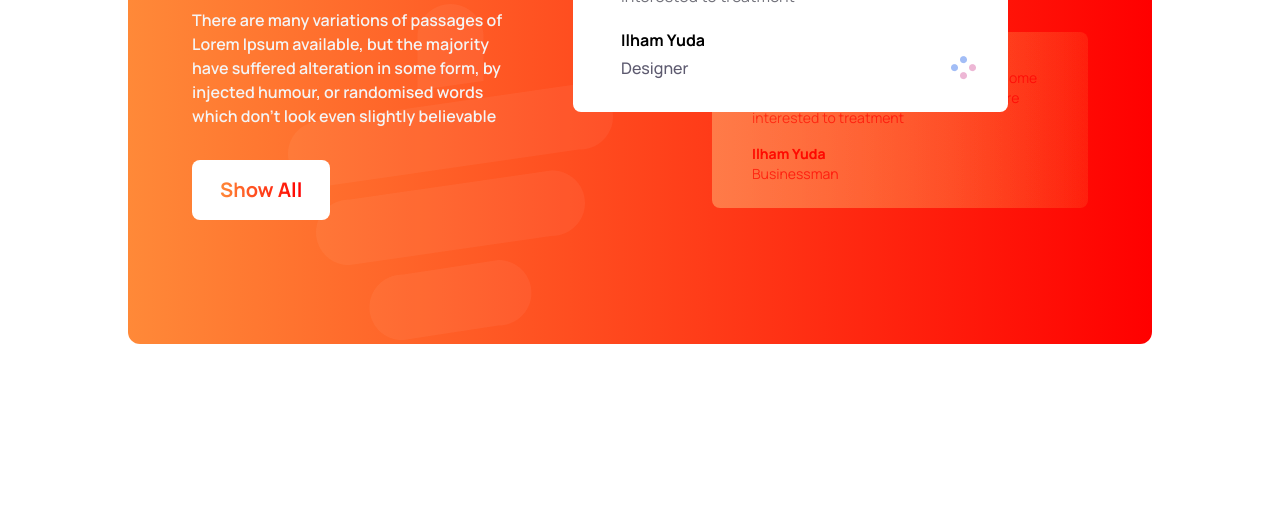
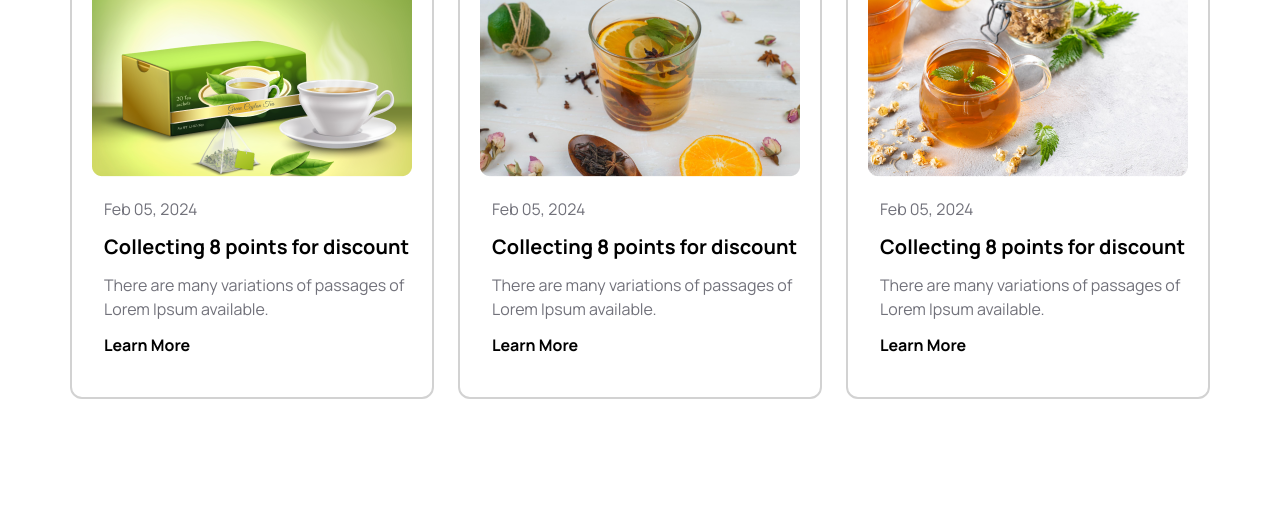
Before and after one commit to Shofiul-17/tea-house-project, a plain HTML site: page index.html in a window 1280 px wide. Shown: the part 328-855 px from the top of the page. Before the commit the page ends 800 px from the top, so only its background shows below. Drawn offline with nearby package versions, Linux system fonts and the light colour scheme.

Commit message:
news & events section completed

```diff
--- a/index.html
+++ b/index.html
@@ -223,7 +223,7 @@
             <!-- ===== Great Tea, Freshly Presented Section End ====== -->
 
             <!-- ===== Meet Our Super Clients Section Start ====== -->
-            <section class="bg-gradient-to-t from-[#FF0000] to-[#FF8938] md:bg-gradient-to-l md:from-[#FF0000] md:to-[#FF8938] pt-16 md:pt-32 pb-10 md:pb-20 md:w-4/5 md:mx-auto mx-3 rounded-xl">
+            <section class="hidden bg-gradient-to-t from-[#FF0000] to-[#FF8938] md:bg-gradient-to-l md:from-[#FF0000] md:to-[#FF8938] pt-16 md:pt-32 pb-10 md:pb-20 md:w-4/5 md:mx-auto mx-3 rounded-xl">
                 <div class="font-manrope flex flex-col md:flex-row items-center md:px-16">
                     <div class="relative mb-20 md:mb-0">
                         <div class="md:me-40 text-center md:text-start px-3 md:px-0">
@@ -299,12 +299,51 @@
             </section>
             <!-- ===== Meet Our Super Clients Section End ====== -->
 
-
-
-
-
-            <!-- ===== Frequently Asked Questions Section Start ====== -->
-            <!-- ===== Frequently Asked Questions Section End ====== -->
+            <!-- ===== News & Events Section Start ====== -->
+            <section class="my-32">
+                <div>
+                    <div class="text-center font-manrope">
+                        <h2 class="text-5xl font-extrabold">News & Events</h2>
+                        <p class="w-2/3 mx-auto font-medium mt-5 mb-12 px-7">There are many variations of passages of Lorem Ipsum available, but the majority have suffered alteration in some form, by injected humour, or randomised words which don't look even slightly believable.</p>
+                    </div>
+                    <div class="flex justify-center gap-6">
+                        <div class="w-[364px] border-2 border-[#D2D2D2] rounded-xl p-5">
+                            <div class="">
+                                <img src="images/news-1.png" alt="">
+                            </div>
+                            <div class="font-manrope pt-5 ps-3">
+                                <p class="text-zinc-500">Feb 05, 2024</p>
+                                <h6 class="text-xl font-extrabold py-3">Collecting 8 points for discount</h6>
+                                <p class="text-zinc-500">There are many variations of passages of Lorem Ipsum available.</p>
+                                <p class="font-bold pt-3 pb-5">Learn More</p>
+                            </div>
+                        </div>
+                        <div class="w-[364px] border-2 border-[#D2D2D2] rounded-xl p-5">
+                            <div class="">
+                                <img src="images/news-2.png" alt="">
+                            </div>
+                            <div class="font-manrope pt-5 ps-3">
+                                <p class="text-zinc-500">Feb 05, 2024</p>
+                                <h6 class="text-xl font-extrabold py-3">Collecting 8 points for discount</h6>
+                                <p class="text-zinc-500">There are many variations of passages of Lorem Ipsum available.</p>
+                                <p class="font-bold pt-3 pb-5">Learn More</p>
+                            </div>
+                        </div>
+                        <div class="w-[364px] border-2 border-[#D2D2D2] rounded-xl p-5">
+                            <div class="">
+                                <img src="images/news-3.png" alt="">
+                            </div>
+                            <div class="font-manrope pt-5 ps-3">
+                                <p class="text-zinc-500">Feb 05, 2024</p>
+                                <h6 class="text-xl font-extrabold py-3">Collecting 8 points for discount</h6>
+                                <p class="text-zinc-500">There are many variations of passages of Lorem Ipsum available.</p>
+                                <p class="font-bold pt-3 pb-5">Learn More</p>
+                            </div>
+                        </div>
+                    </div>
+                </div>
+            </section>
+            <!-- ===== News & Events Section End ====== -->
 
         </main>
         <!-- ===== Main Section End ====== -->
```
